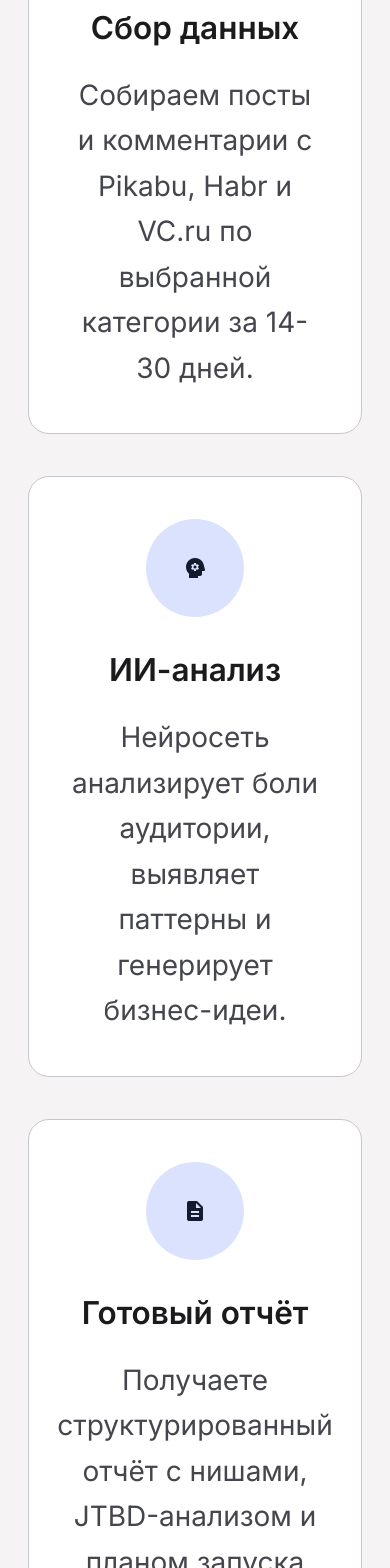
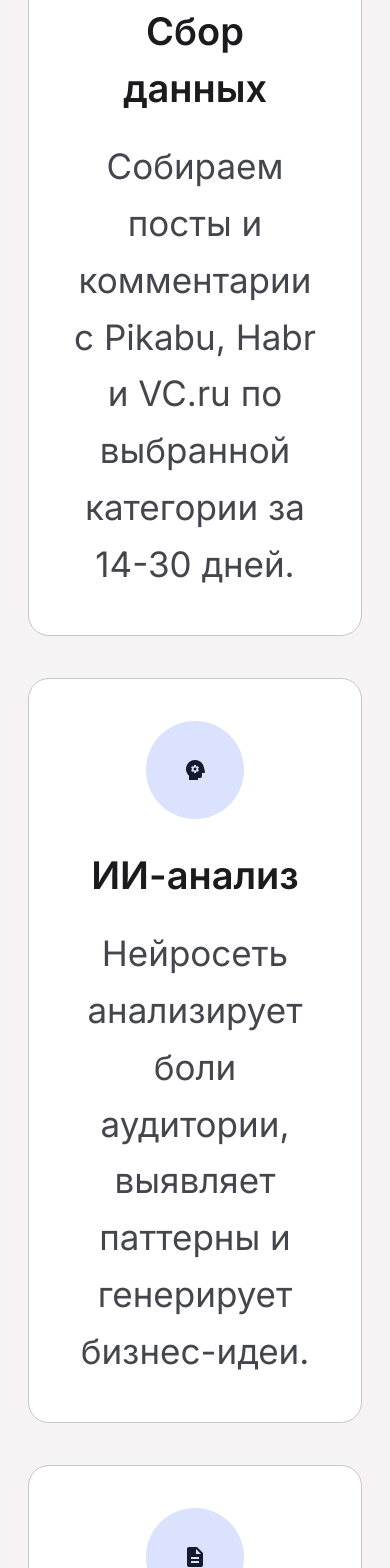
Before and after one commit to Nik-Maltcev/pikabu, a Vue app in the folder frontend/: page / in a window 390 px wide. Shown: the part 2360-3928 px from the top of the page. Built offline with nearby package versions, Linux system fonts and the light colour scheme; no server answers.

Commit message:
How it works: title 38px, desc 35px on mobile

```diff
--- a/frontend/src/pages/Landing.vue
+++ b/frontend/src/pages/Landing.vue
@@ -114,8 +114,8 @@ function goToApp() {
               <div class="w-14 h-14 md:w-16 md:h-16 bg-[#dae2fd] text-[#131b2e] rounded-full flex items-center justify-center mb-4 md:mb-6">
                 <span class="material-symbols-outlined text-2xl md:text-3xl icon-fill">database</span>
               </div>
-              <h3 class="text-lg md:text-xl font-semibold mb-3 md:mb-4">Сбор данных</h3>
-              <p class="text-base text-[#45464d] leading-relaxed">
+              <h3 class="text-[38px] md:text-xl font-semibold mb-3 md:mb-4">Сбор данных</h3>
+              <p class="text-[35px] md:text-base text-[#45464d] leading-relaxed">
                 Собираем посты и комментарии с Pikabu, Habr и VC.ru по выбранной категории за 14-30 дней.
               </p>
             </div>
@@ -123,8 +123,8 @@ function goToApp() {
               <div class="w-14 h-14 md:w-16 md:h-16 bg-[#dae2fd] text-[#131b2e] rounded-full flex items-center justify-center mb-4 md:mb-6">
                 <span class="material-symbols-outlined text-2xl md:text-3xl icon-fill">psychology</span>
               </div>
-              <h3 class="text-lg md:text-xl font-semibold mb-3 md:mb-4">ИИ-анализ</h3>
-              <p class="text-base text-[#45464d] leading-relaxed">
+              <h3 class="text-[38px] md:text-xl font-semibold mb-3 md:mb-4">ИИ-анализ</h3>
+              <p class="text-[35px] md:text-base text-[#45464d] leading-relaxed">
                 Нейросеть анализирует боли аудитории, выявляет паттерны и генерирует бизнес-идеи.
               </p>
             </div>
@@ -132,8 +132,8 @@ function goToApp() {
               <div class="w-14 h-14 md:w-16 md:h-16 bg-[#dae2fd] text-[#131b2e] rounded-full flex items-center justify-center mb-4 md:mb-6">
                 <span class="material-symbols-outlined text-2xl md:text-3xl icon-fill">description</span>
               </div>
-              <h3 class="text-lg md:text-xl font-semibold mb-3 md:mb-4">Готовый отчёт</h3>
-              <p class="text-base text-[#45464d] leading-relaxed">
+              <h3 class="text-[38px] md:text-xl font-semibold mb-3 md:mb-4">Готовый отчёт</h3>
+              <p class="text-[35px] md:text-base text-[#45464d] leading-relaxed">
                 Получаете структурированный отчёт с нишами, JTBD-анализом и планом запуска MVP.
               </p>
             </div>
```
